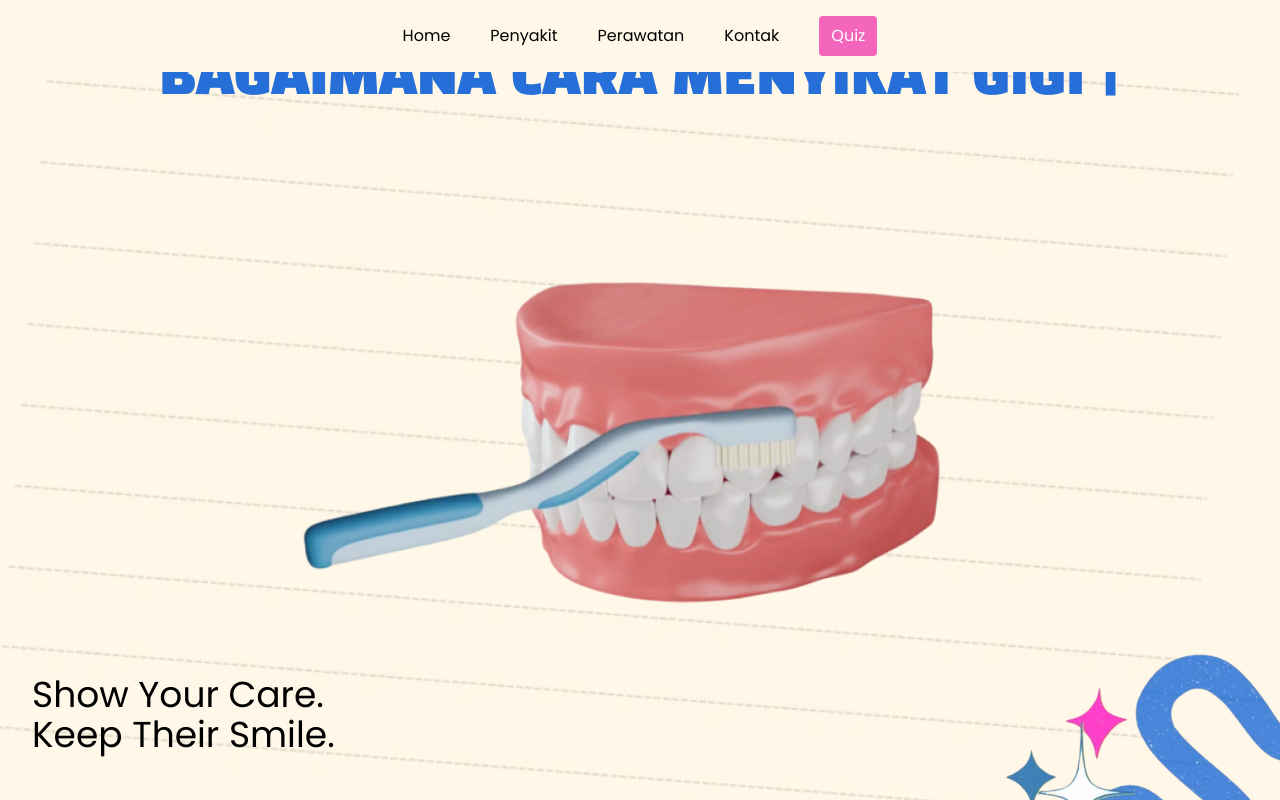
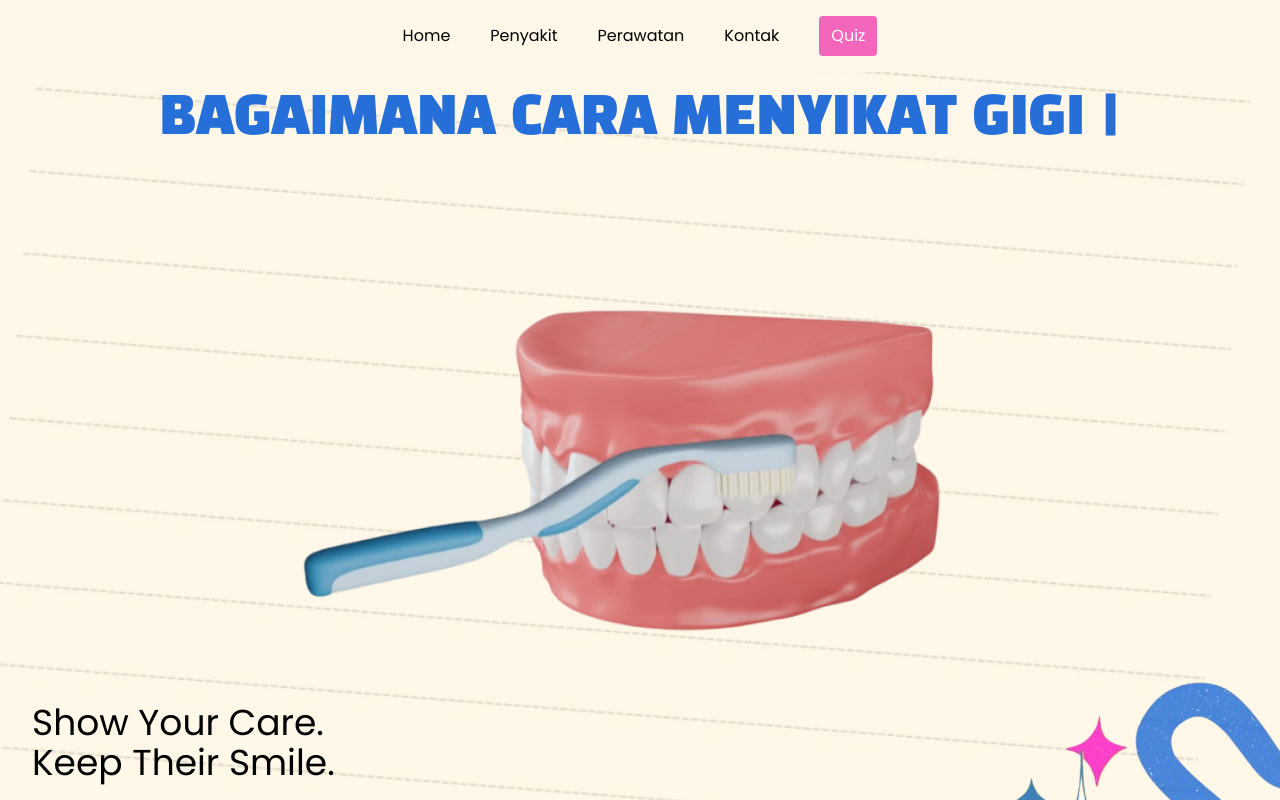
Before and after one commit to anantaristik/dentist, a Next.js app: page / in a window 1280 px wide. Shown: the top 800 px of the page. Built offline with nearby package versions, Linux system fonts and the light colour scheme.

Commit message:
[FIX] padding x at quiz

```diff
--- a/src/components/Hero.tsx
+++ b/src/components/Hero.tsx
@@ -8,7 +8,7 @@ export default function Hero() {
         <div className="relative flex justify-center w-full min-h-screen bg-cover bg-center items-center" style={{ backgroundImage: "url('/images/heroBackground.png')" }}>
             <div className="container" style={{ zIndex: 1}}>
                 <div className="flex flex-col text-center">
-                <div className="lg:heading-0 heading-2 mt-10 text-biru h-52">
+                <div className="lg:heading-0 heading-2 mt-20 text-biru h-52">
                     <ReactTyped
                         strings={[
                             'BAGAIMANA CARA MENYIKAT GIGI YANG <span style="color:#F465BC;">BENAR?</span>',
@@ -18,7 +18,7 @@ export default function Hero() {
                         loop
                     />
                 </div>
-                    <div className="w-full flex justify-center items-center py-3">
+                    <div className="w-full flex justify-center items-center pb-3">
                         <Image src="/images/gigi.png" alt="hero" width={700} height={700}/>
                     </div>
 
--- a/src/components/Quiz.tsx
+++ b/src/components/Quiz.tsx
@@ -33,7 +33,7 @@ const Quiz: React.FC = () => {
             } else {
                 setQuizFinished(true);
             }
-        }, 100); // Tampilkan jawaban selama 5 detik
+        }, 5000); // Tampilkan jawaban selama 5 detik
     };
 
     const restartQuiz = () => {
@@ -98,7 +98,7 @@ const Quiz: React.FC = () => {
                 <div className="flex flex-col items-center w-full">
                     <div className='flex flex-col items-center text-center bg-white py-10 rounded rounded-lg shadow-lg lg:w-3/4 w-full'>
                         <p className="absolute -translate-y-16 bg-kuning text-biru text-lg font-bold lg:w-1/4 w-1/2 rounded rounded-md py-2">Soal {currentQuestion + 1} dari {totalQuestions}</p>
-                        <p className="mt-4 bg-white py-8 rounded rounded-lg lg:text-xl">{quizData[currentQuestion].question}</p>
+                        <p className="mt-4 bg-white py-8 rounded rounded-lg lg:text-xl px-2">{quizData[currentQuestion].question}</p>
                         <div className="mt-4 flex flex-col justify-center gap-4 w-full items-center">
                             <button
                                 className="flex items-center justify-between w-[75%] lg:w-[50%] py-2 px-4 bg-success-400 text-white font-bold rounded-full hover:bg-success-500 shadow-lg"
```
